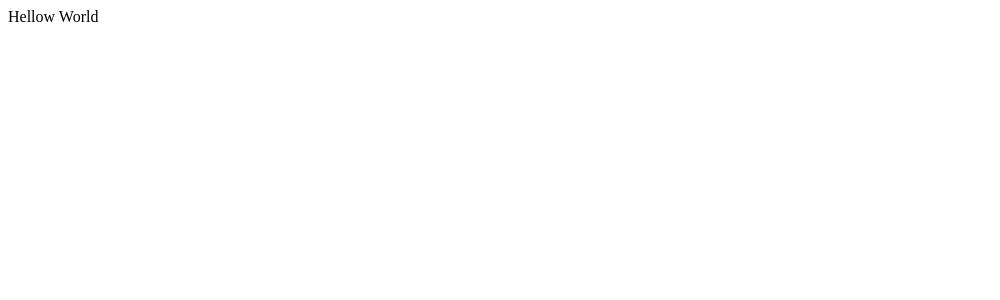
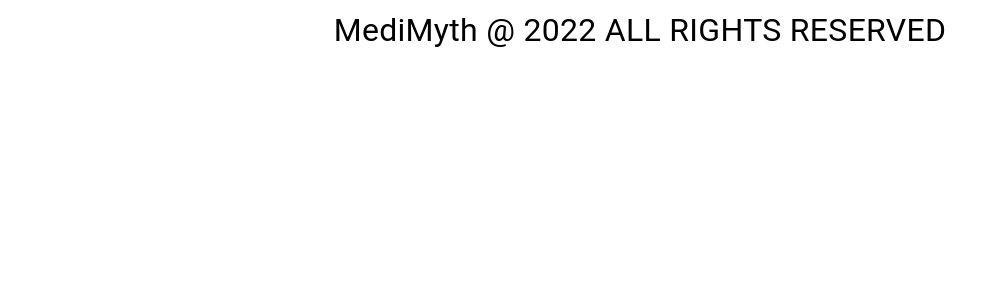
Before and after one commit to ArnabChatterjee20k/MediMyth---Frontend, a React (Vite) app: page / in a window 1280 px wide. Shown: the top 300 px of the page, without its empty margins (0-1000 px from the left). Built offline with nearby package versions, Linux system fonts and the light colour scheme.

Commit message:
Footer Ready

```diff
--- a/src/App.jsx
+++ b/src/App.jsx
@@ -1,11 +1,15 @@
-import { useState } from 'react'
+import Tile from "./components/Category/Tile"
+import { PrimaryButton } from "./components/ui/Buttons"
+import Navbar from "./layouts/Navbar"
+import Footer from "./layouts/Footer"
+import { PrimaryLogo } from "./components/Logo/PrimaryLogo"
+import { SecondaryLogo } from "./components/Logo/SecondaryLogo"
 
 function App() {
-  const [count, setCount] = useState(0)
 
   return (
     <div className="App">
-      Hellow World
+      <Footer/>
     </div>
   )
 }
--- /dev/null
+++ b/src/layouts/Footer.jsx
@@ -0,0 +1,14 @@
+import React from 'react'
+import Typography  from '@mui/material/Typography'
+import Stack  from '@mui/material/Stack'
+const Footer = () => {
+  return (
+    <Stack direction="row" justifyContent="center">
+        <Typography fontWeight={400} fontSize="2rem" lineHeight="44px">
+            MediMyth @ 2022 ALL RIGHTS RESERVED
+        </Typography>
+    </Stack>
+  )
+}
+
+export default Footer
```
